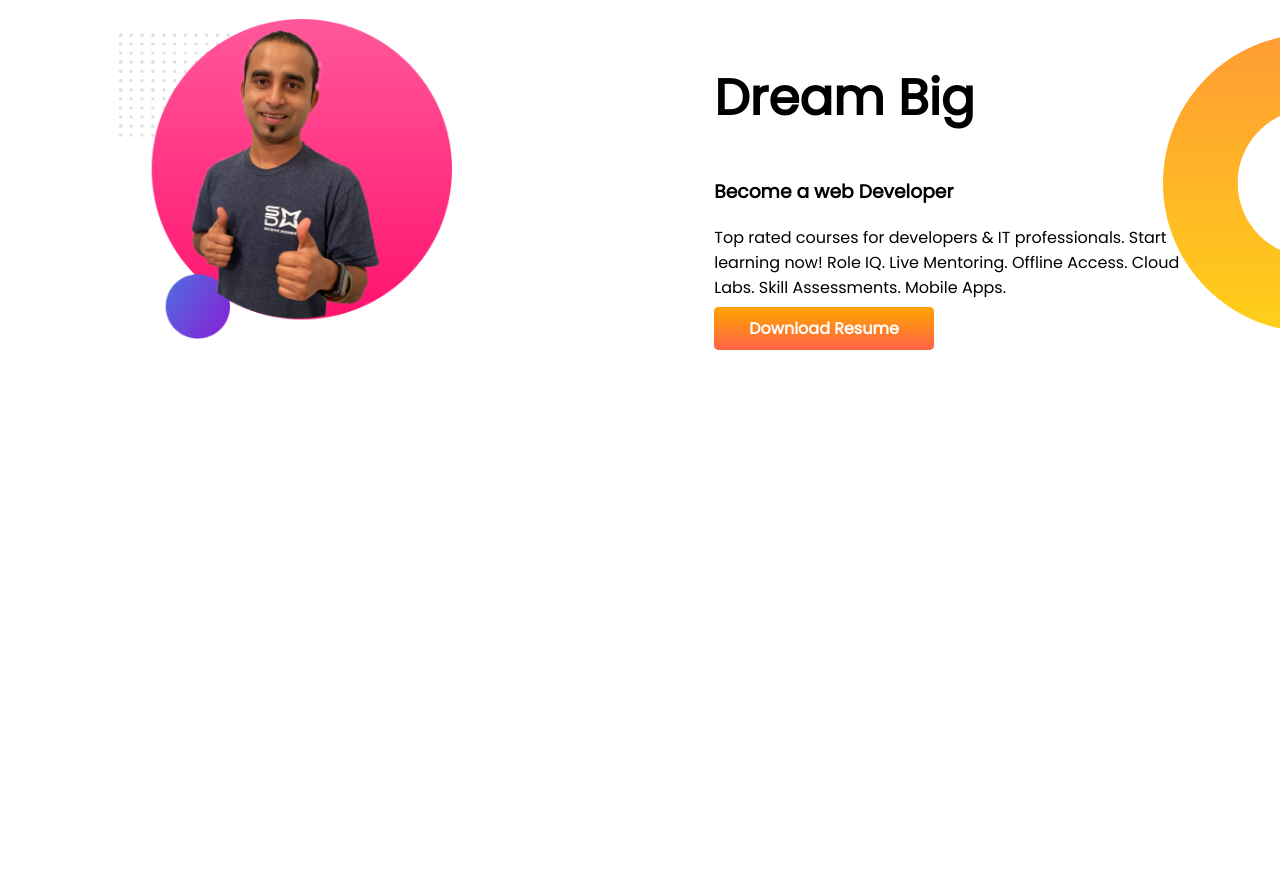
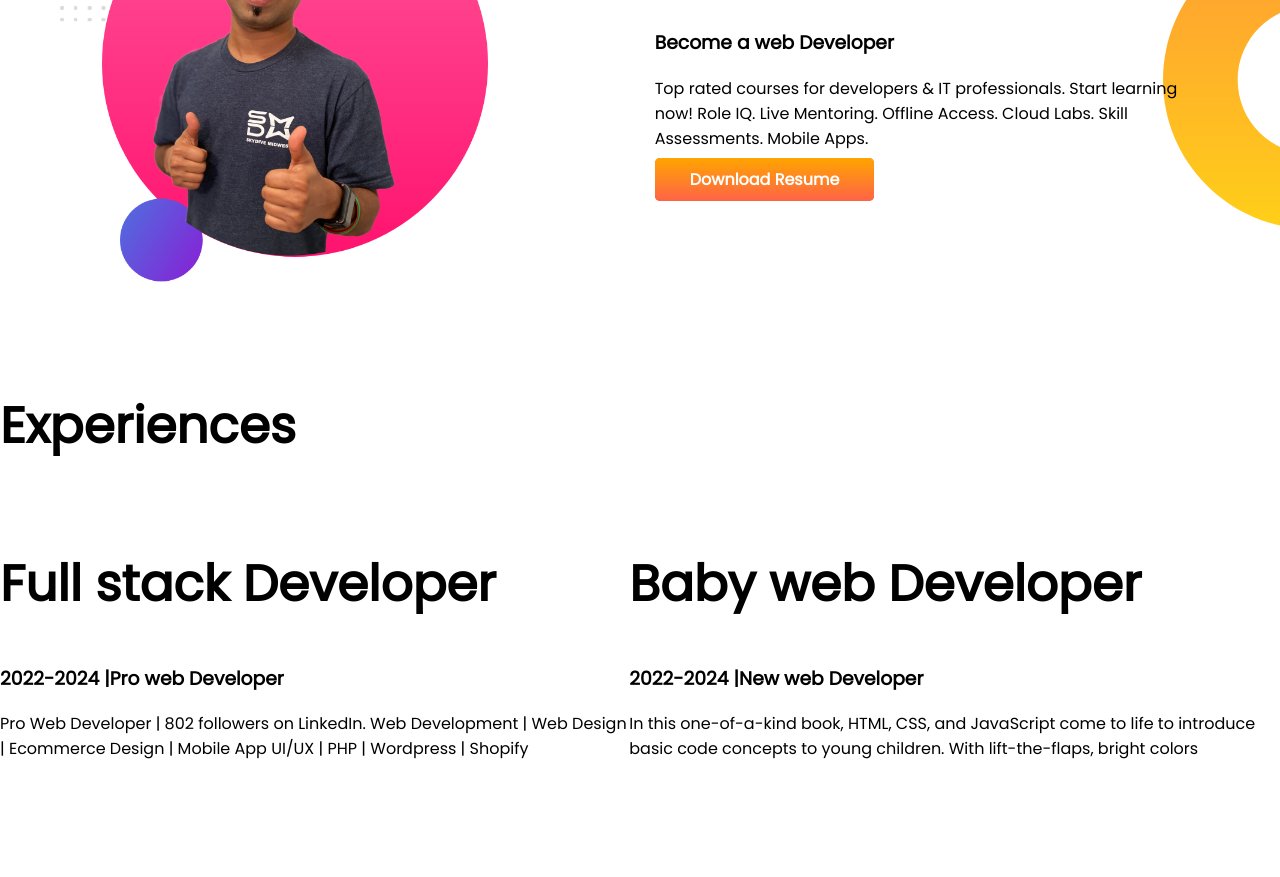
Before and after one commit to tareq621/devloper-.portfolio, a plain HTML site: page index.html in a window 1280 px wide. Shown: the part 694-1571 px from the top of the page. Before the commit the page ends 1190 px from the top, so only its background shows below. Drawn offline with Linux system fonts and the light colour scheme.

Commit message:
container

```diff
--- a/index.html
+++ b/index.html
@@ -14,7 +14,8 @@
 </head>
 
 <body>
-    <section class="top-banner">
+    <section class="top-banner flexiable-container">
+
         <div class="half-width">
             <h1>Welcome To</h1>
             <h1><span class="orange-color">Tareq Hossain</span> World!</h1>
@@ -32,7 +33,7 @@
         </div>
 
     </section>
-    <section class="dream-big">
+    <section class="dream-big flexiable-container">
         <div class="half-width">
             <img src="images/jhankar2.png" alt="">
 
@@ -47,6 +48,31 @@
             <a class="link-button" target="_blank" href="https://resume.io/">Download Resume</a>
         </div>
     </section>
+    <section class="experience-area">
+        <h1>Experiences</h1>
+        <div class="flexiable-container">
+            <div>
+                <h1>Full stack Developer</h1>
+                <h3>2022-2024 |Pro web Developer</h3>
+                <p>
+                    Pro Web Developer | 802 followers on LinkedIn. Web Development | Web Design | Ecommerce Design |
+                    Mobile
+                    App UI/UX | PHP | Wordpress | Shopify
+                </p>
+            </div>
+            <div>
+                <h1>Baby web Developer</h1>
+                <h3>2022-2024 |New web Developer</h3>
+                <p>
+                    In this one-of-a-kind book, HTML, CSS, and JavaScript come to life to introduce basic code concepts
+                    to
+                    young children. With lift-the-flaps, bright colors
+                </p>
+            </div>
+        </div>
+
+
+    </section>
 </body>
 
 </html>
--- a/style.css
+++ b/style.css
@@ -9,17 +9,21 @@ h1{
 .orange-color{
     color: orange;
 }
-section{
+
+.flexiable-container{
     display: flex;
-    margin-bottom: 150px;
+    margin-bottom: 100px;
+
 }
+
 .half-width{
     width: 50%;
-    padding-left: 10%;
+    padding-left: 5%;
 
 }
 .half-width img{
-    width: 70%;
+    width: 80%;
+
 
 }
 .link-button{
@@ -41,4 +45,5 @@ section{
     background-position: right ;
     padding-right: 7%;
 
+
 }
```
